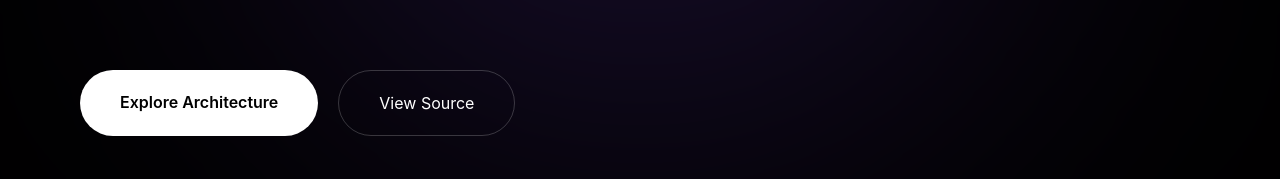
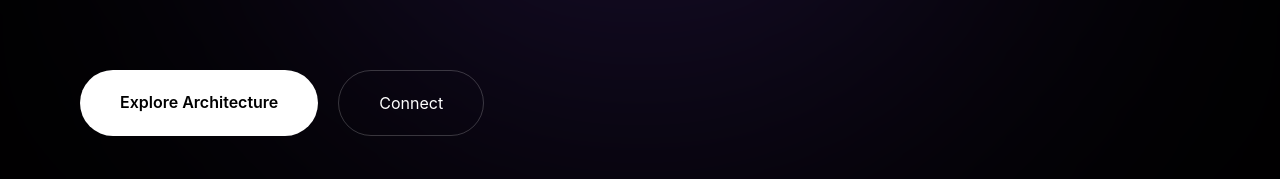
Before and after one commit to Ankit-MajumderXD/ankit-portfolio, a React (Vite) app: page /projects/chora in a window 1280 px wide. Shown: the part 621-800 px from the top of the page. Built offline with nearby package versions, Linux system fonts and the light colour scheme.

Commit message:
Update CHORA hero CTA navigation

```diff
--- a/src/components/chora/Hero.tsx
+++ b/src/components/chora/Hero.tsx
@@ -87,7 +87,7 @@ export default function Hero() {
             href="#contact"
             className="rounded-full border border-white/20 px-10 py-5 transition-all duration-300 hover:bg-white/10 hover:border-white/50"
           >
-            View Source
+            Connect
           </a>
         </motion.div>
       </div>
```
